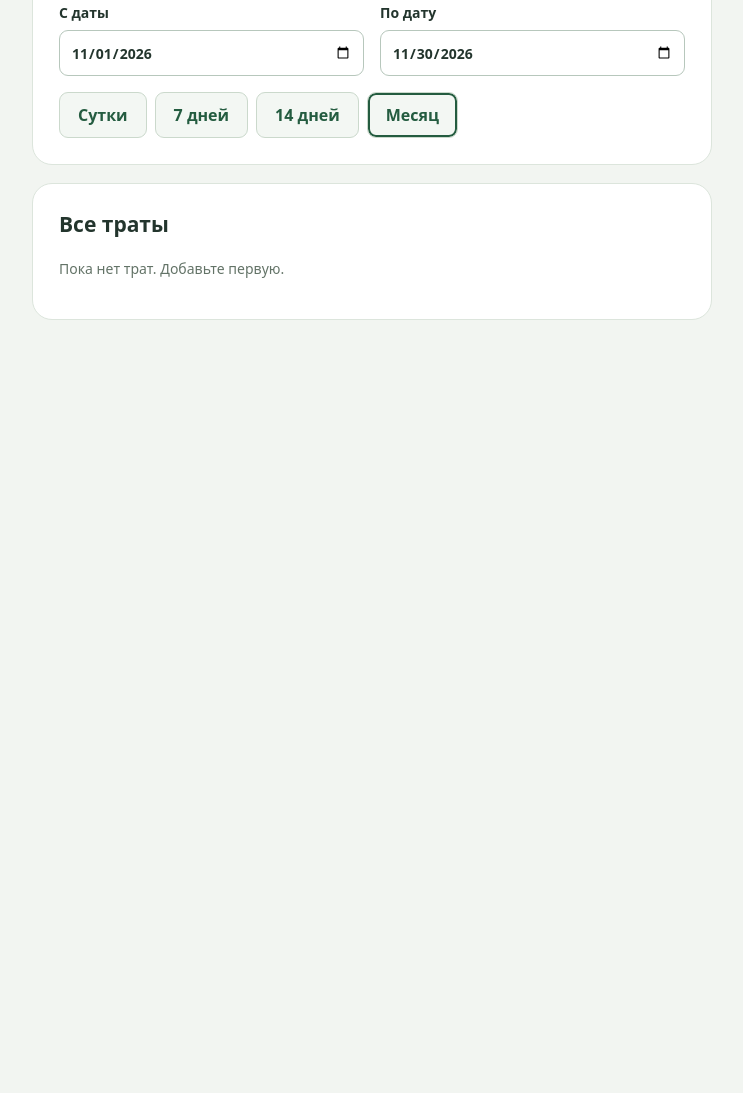
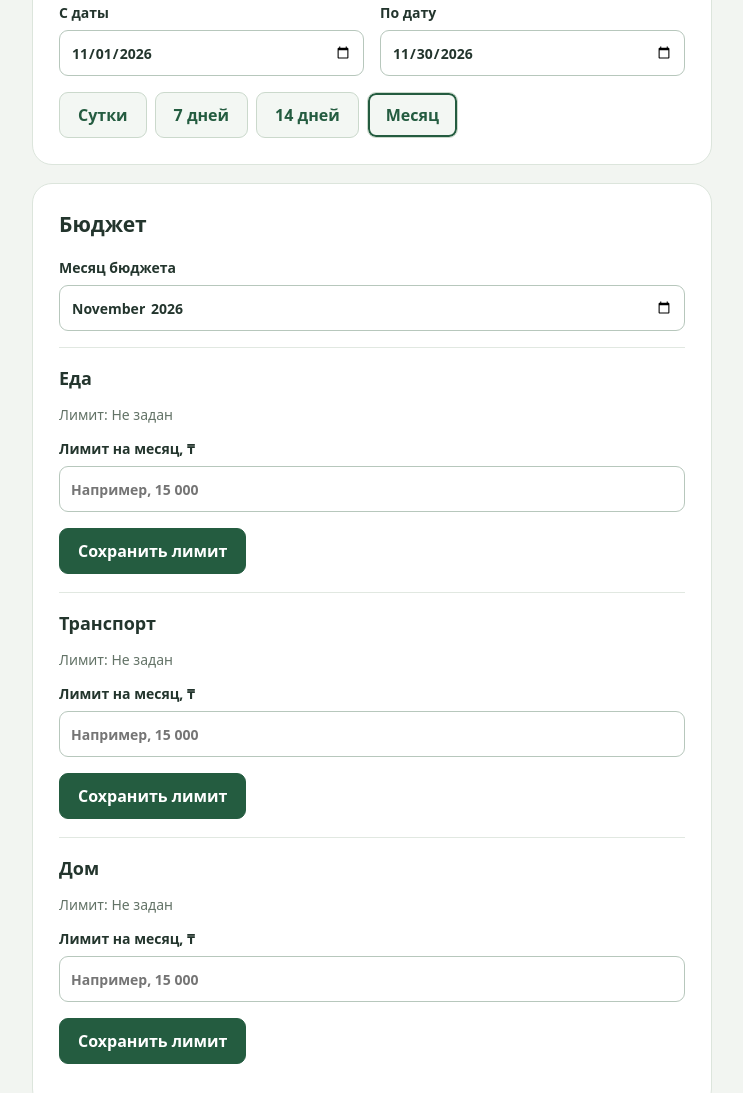
Before and after one commit to maliksuleimenov11-dotcom/rashody, a plain HTML site: page index.html in a window 1280 px wide. Shown: the part 850-1943 px from the top of the page, without its empty margins (268-1011 px from the left). Before the commit the page ends 1210 px from the top, so only its background shows below. Drawn offline with Linux system fonts and the light colour scheme.

Commit message:
Добавлены месячные лимиты категорий

```diff
--- a/index.html
+++ b/index.html
@@ -45,6 +45,12 @@
     </div>
     <p id="period-error" class="error" role="alert"></p>
   </section>
+  <section class="card" aria-labelledby="budget-title">
+    <h2 id="budget-title">Бюджет</h2>
+    <label>Месяц бюджета<input id="budget-month" type="month" required aria-describedby="budget-month-error"></label>
+    <p id="budget-month-error" class="error" role="alert"></p>
+    <div id="budget-categories"></div>
+  </section>
   <section class="card" aria-labelledby="list-title"><h2 id="list-title">Все траты</h2><p id="empty" class="muted">Пока нет трат. Добавьте первую.</p><ul id="expenses"></ul></section>
 </main>
 </body>
--- a/script.js
+++ b/script.js
@@ -3,7 +3,8 @@
 const $ = (id) => document.getElementById(id);
 const storageKey = 'rashody.v1';
 const baseCategories = ['Еда', 'Транспорт', 'Дом'];
-let state = { categories: [...baseCategories], expenses: [] };
+let state = { categories: [...baseCategories], expenses: [], budgets: [] };
+const validMonth = (value) => /^\d{4}-(0[1-9]|1[0-2])$/.test(value) && !value.startsWith('0000');
 const localDate = (date) => `${date.getFullYear()}-${String(date.getMonth() + 1).padStart(2, '0')}-${String(date.getDate()).padStart(2, '0')}`;
 const validDate = (value) => {
   if (!/^\d{4}-\d{2}-\d{2}$/.test(value) || value.startsWith('0000')) return false;
@@ -29,6 +30,14 @@ try {
       if (!state.categories.includes(item.category)) state.categories.push(item.category);
       return true;
     });
+    if (Array.isArray(saved.budgets)) {
+      for (const item of saved.budgets) {
+        if (!item || !validMonth(item.month) || !state.categories.includes(item.category) || !Number.isSafeInteger(item.limit) || item.limit < 0) continue;
+        if (state.budgets.some((entry) => entry.month === item.month && entry.category === item.category)) continue;
+        const total = state.budgets.reduce((sum, entry) => sum + (entry.month === item.month ? entry.limit : 0), 0);
+        if (Number.isSafeInteger(total + item.limit)) state.budgets.push({ month: item.month, category: item.category, limit: item.limit });
+      }
+    }
   }
 } catch {
   $('form-error').textContent = 'Не удалось прочитать сохранённые данные. Проверьте, доступно ли хранилище браузера.';
@@ -61,6 +70,88 @@ function renderTotal() {
   const valid = validDate(start) && validDate(end) && start <= end;
   $('period-error').textContent = valid ? '' : 'Укажите верные даты: начало не позже конца периода.';
   $('total').textContent = valid ? money(state.expenses.reduce((sum, item) => sum + (item.date >= start && item.date <= end ? item.amount : 0), 0)) : '—';
+}
+
+function renderBudgets(focusIndex) {
+  const month = $('budget-month').value;
+  const valid = validMonth(month);
+  $('budget-month-error').textContent = valid ? '' : 'Выберите месяц и год бюджета.';
+  $('budget-categories').replaceChildren();
+  if (!valid) return;
+  state.categories.forEach((name, index) => {
+    const saved = state.budgets.find((item) => item.month === month && item.category === name);
+    const form = document.createElement('form');
+    form.className = 'budget-category';
+    form.noValidate = true;
+    const heading = document.createElement('h3');
+    heading.textContent = name;
+    const current = document.createElement('p');
+    current.className = 'muted';
+    current.textContent = `Лимит: ${saved ? money(saved.limit) : 'Не задан'}`;
+    const label = document.createElement('label');
+    label.textContent = 'Лимит на месяц, ₸';
+    const input = document.createElement('input');
+    input.id = `budget-limit-${index}`;
+    input.inputMode = 'numeric';
+    input.placeholder = 'Например, 15 000';
+    input.value = saved ? money(saved.limit).replace(' ₸', '') : '';
+    const error = document.createElement('p');
+    error.id = `budget-error-${index}`;
+    error.className = 'error';
+    error.setAttribute('role', 'alert');
+    input.setAttribute('aria-describedby', error.id);
+    label.append(input);
+    const actions = document.createElement('div');
+    actions.className = 'presets';
+    const submit = document.createElement('button');
+    submit.type = 'submit';
+    submit.textContent = 'Сохранить лимит';
+    const remove = document.createElement('button');
+    remove.type = 'button';
+    remove.className = 'secondary';
+    remove.textContent = 'Убрать лимит';
+    remove.hidden = !saved;
+    actions.append(submit, remove);
+    const status = document.createElement('p');
+    status.className = 'muted';
+    status.setAttribute('role', 'status');
+    form.append(heading, current, label, actions, error, status);
+    $('budget-categories').append(form);
+    form.addEventListener('submit', (event) => {
+      event.preventDefault();
+      error.textContent = '';
+      status.textContent = '';
+      const raw = input.value.trim();
+      const limit = Number(raw.replace(/[ \u00a0\u202f]/g, ''));
+      if (!/^\d+(?:[ \u00a0\u202f]\d{3})*$/.test(raw) || !Number.isSafeInteger(limit) || limit < 0) {
+        error.textContent = 'Введите целое число от нуля, например 15 000.';
+        input.focus();
+        return;
+      }
+      const others = state.budgets.filter((item) => item.month !== month || item.category !== name);
+      const total = others.reduce((sum, item) => sum + (item.month === month ? item.limit : 0), 0);
+      if (!Number.isSafeInteger(total + limit)) {
+        error.textContent = 'Сумма лимитов слишком велика для точного подсчёта.';
+        input.focus();
+        return;
+      }
+      if (!save({ ...state, budgets: [...others, { month, category: name, limit }] }, error.id)) return;
+      current.textContent = `Лимит: ${money(limit)}`;
+      input.value = money(limit).replace(' ₸', '');
+      remove.hidden = false;
+      status.textContent = 'Лимит сохранён.';
+    });
+    remove.addEventListener('click', () => {
+      error.textContent = '';
+      status.textContent = '';
+      const budgets = state.budgets.filter((item) => item.month !== month || item.category !== name);
+      if (save({ ...state, budgets }, error.id)) {
+        renderBudgets(index);
+        $('budget-categories').children[index].querySelector('[role="status"]').textContent = 'Лимит убран.';
+      }
+    });
+  });
+  if (focusIndex !== undefined) $(`budget-limit-${focusIndex}`).focus();
 }
 
 function setPeriod(period) {
@@ -121,6 +212,7 @@ $('save-category').addEventListener('click', () => {
   const existing = state.categories.find((item) => categoryKey(item) === categoryKey(name));
   if (!existing && !save({ ...state, categories: [...state.categories, name] }, 'category-error')) return;
   renderCategories(existing || name);
+  renderBudgets();
   $('new-category').value = '';
   $('category-panel').hidden = true;
   $('toggle-category').setAttribute('aria-expanded', 'false');
@@ -171,6 +263,9 @@ for (const id of ['period-start', 'period-end']) $(id).addEventListener('change'
   renderTotal();
 });
 $('date').value = localDate(new Date());
+$('budget-month').value = localDate(new Date()).slice(0, 7);
+$('budget-month').addEventListener('change', () => renderBudgets());
+renderBudgets();
 renderCategories();
 setPeriod('month');
 renderExpenses();
--- a/styles.css
+++ b/styles.css
@@ -30,4 +30,7 @@ li { padding: 18px 0; border-top: 1px solid #e1e8e1; overflow-wrap: anywhere; }
 .expense-top { display: flex; justify-content: space-between; gap: 16px; align-items: baseline; }
 .expense-amount { font-size: 20px; white-space: nowrap; }
 .expense-comment { white-space: pre-wrap; margin-bottom: 0; }
+.budget-category { border-top: 1px solid #e1e8e1; padding: 18px 0; overflow-wrap: anywhere; }
+.budget-category h3 { margin: 0; font-size: 18px; }
+.budget-category [role="status"]:empty { display: none; }
 @media (max-width: 480px) { main { margin: 24px auto; } .card { padding: 20px; } .grid { grid-template-columns: 1fr; gap: 0; } .expense-top { flex-wrap: wrap; gap: 6px; } h1 { font-size: 30px; } }
```
Also changed, not shown: 1 other file.
